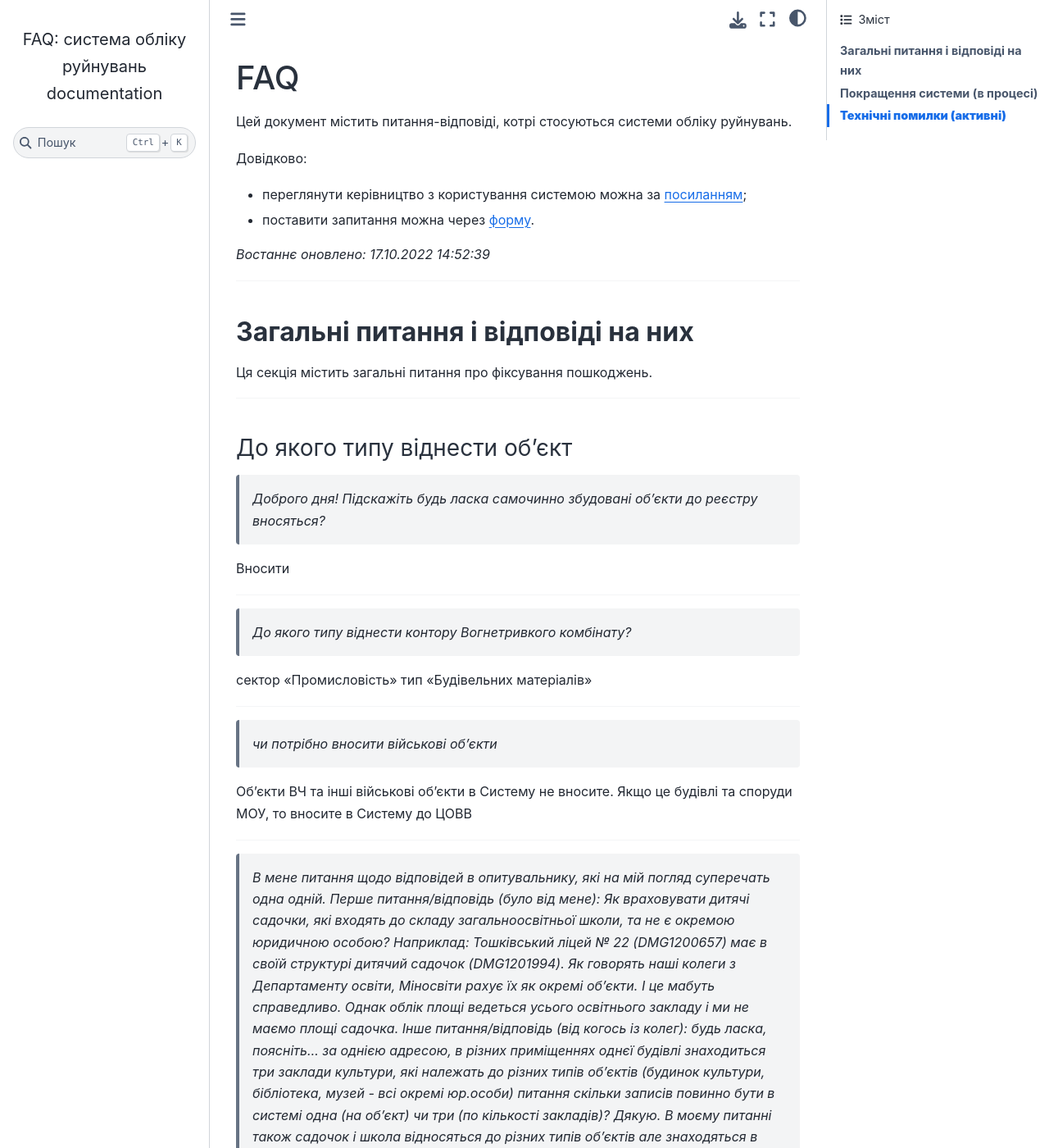
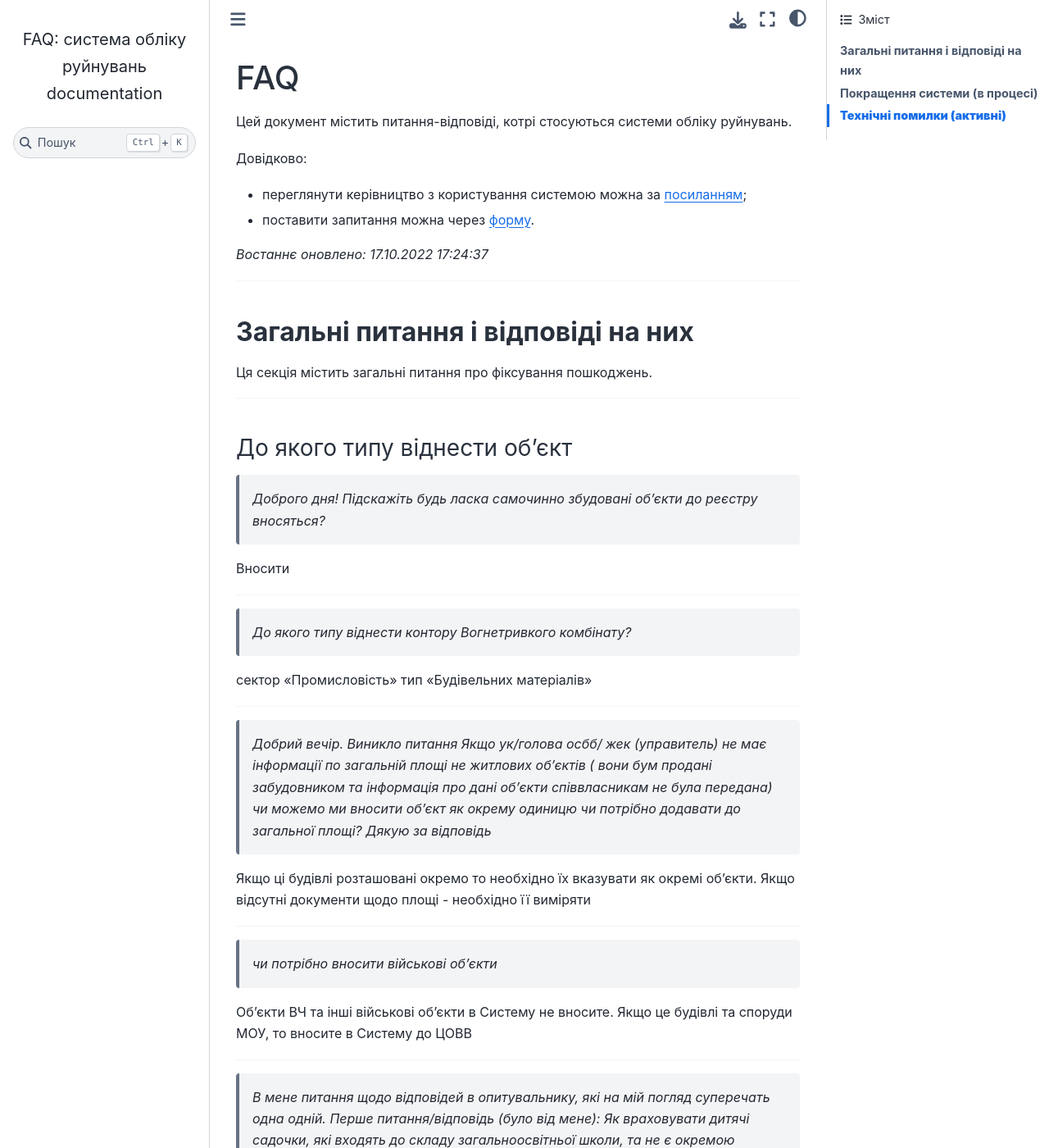
Before and after one commit to hp0404/docs.rebuild, a Sphinx documentation site: the page built from docs/source/index.md, in a window 1280 px wide and 1400 px high. Shown: the whole window at 82% size. Built offline with Sphinx 7.4.7 and the Sphinx Book theme 1.1.4, drawn with Linux system fonts in a browser that asks for light colours.

Commit message:
Updated docs

```diff
--- a/docs/source/index.md
+++ b/docs/source/index.md
@@ -6,7 +6,7 @@
 * переглянути керівництво з користування системою можна за [посиланням](https://docs.google.com/document/d/18nBsTp8z1VBmNDV_jaTdcn3OFeV2wQJq/edit?usp=sharing&ouid=118382818587314238641&rtpof=true&sd=true);
 * поставити запитання можна через [форму](https://forms.gle/Vd8zJrTydsTgpC6p9).
 
-*Востаннє оновлено: <!-- date starts -->17.10.2022 14:52:39<!-- date ends -->*
+*Востаннє оновлено: <!-- date starts -->17.10.2022 17:24:37<!-- date ends -->*
 
 ---
 
@@ -27,6 +27,11 @@
 > *До якого типу віднести контору Вогнетривкого комбінату?*
 
 сектор "Промисловість" тип "Будівельних матеріалів"
+
+---
+> *Добрий вечір. Виникло питання  Якщо ук/голова осбб/ жек (управитель) не має інформації по загальній площі не житлових об’єктів ( вони бум продані забудовником та інформація про дані об’єкти  співвласникам не була передана) чи можемо ми вносити об’єкт як окрему одиницю чи потрібно додавати до загальної площі? Дякую за відповідь*
+
+Якщо ці будівлі розташовані окремо то необхідно їх вказувати як окремі об'єкти. Якщо відсутні документи щодо площі - необхідно її виміряти
 
 ---
 > *чи потрібно вносити військові об'єкти*
```
